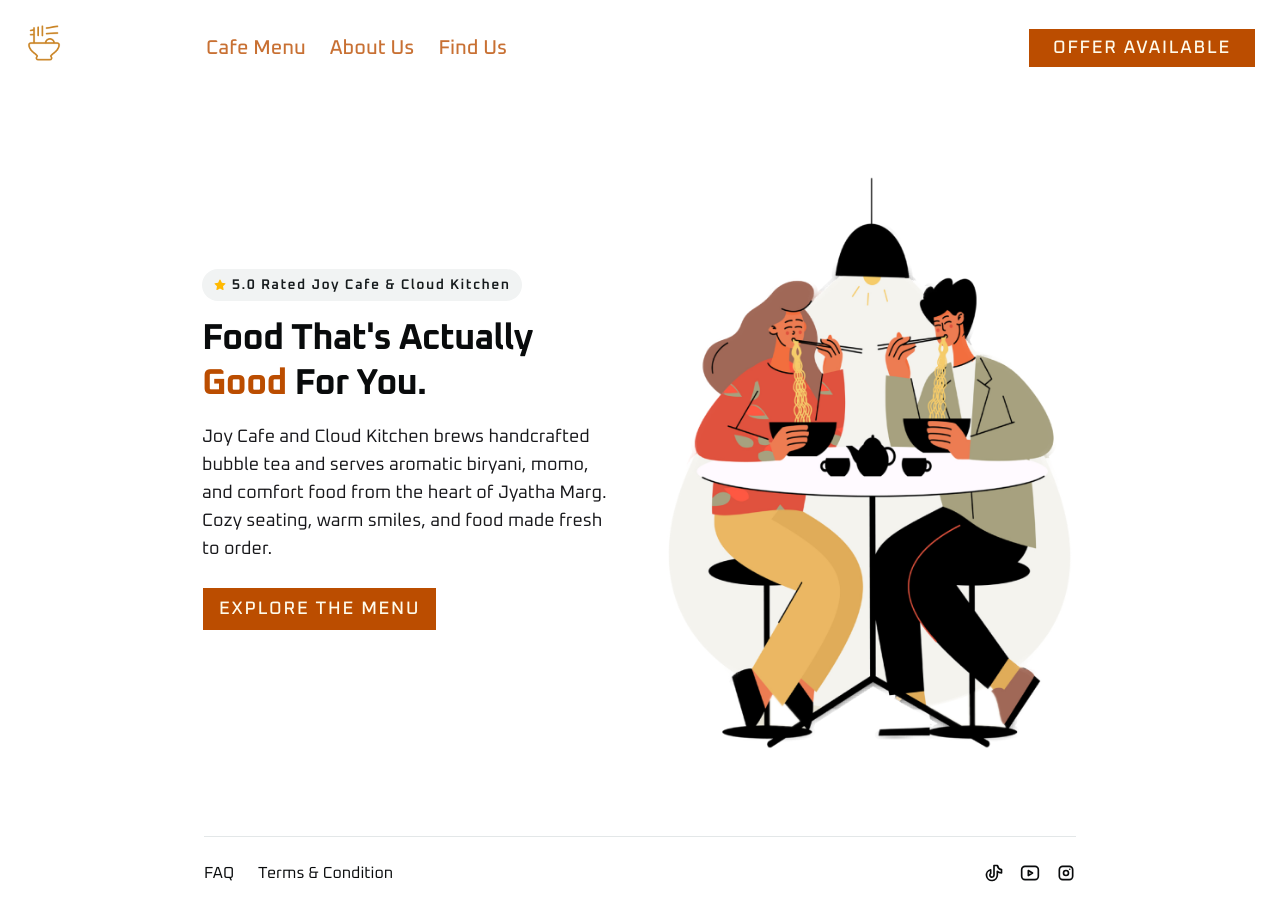
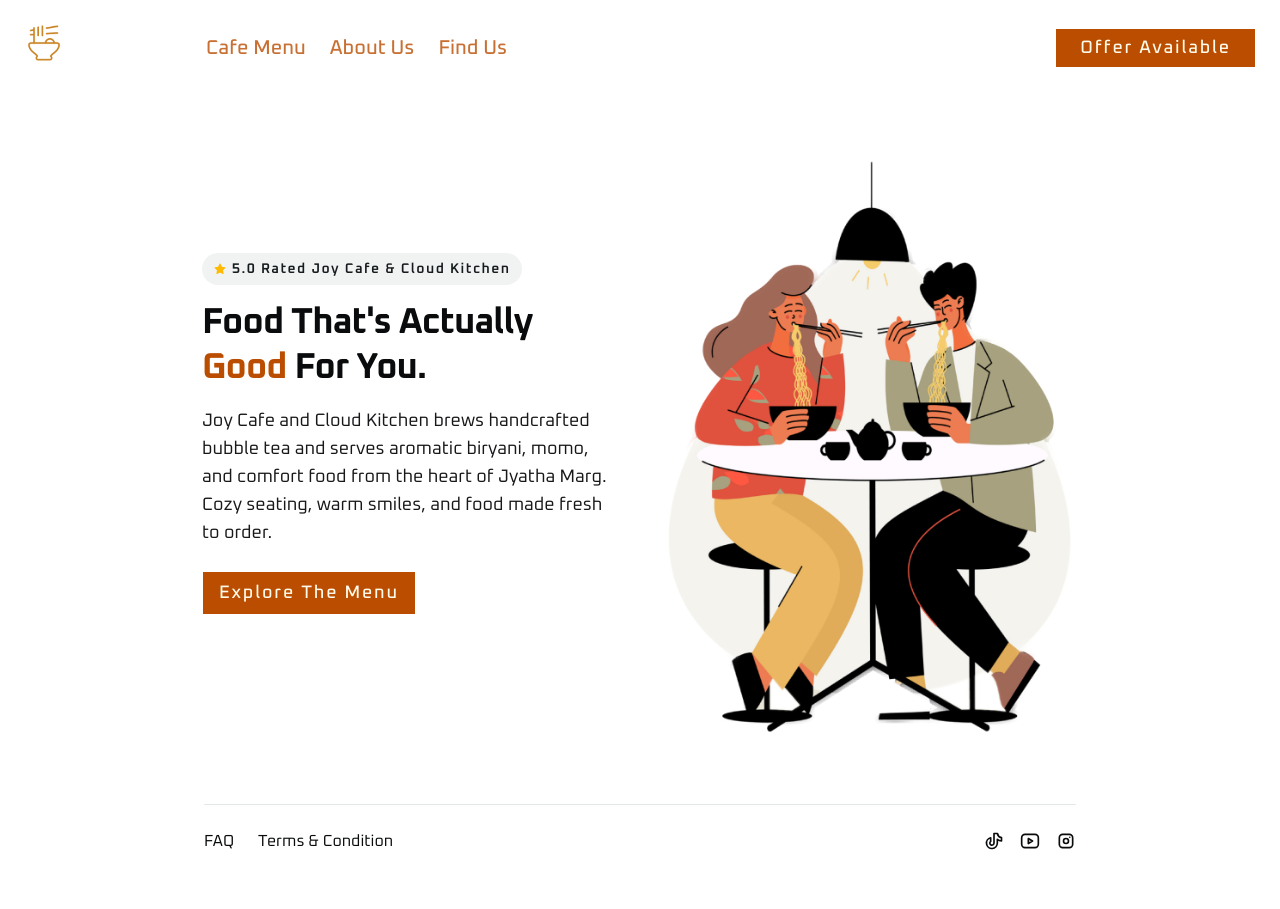
Before and after one commit to pradhuman22/oyo-cafe, a Next.js app: page / in a window 1280 px wide. After the commit the page ends 877 px from the top, so only its background shows below. Built offline with nearby package versions, Linux system fonts and the light colour scheme.

Commit message:
Update button styles in HeroSection and Header components to include text capitalization for improved consistency

```diff
--- a/app/_components/hero-section.tsx
+++ b/app/_components/hero-section.tsx
@@ -8,7 +8,7 @@ import { IconStarFilled } from "@tabler/icons-react";
 
 const HeroSection = () => {
   return (
-    <section className="relative grid items-center gap-10 overflow-hidden py-20 md:grid-cols-2">
+    <section className="relative grid items-center gap-10 overflow-hidden py-16 md:grid-cols-2">
       {/* content section */}
       <div className="flex flex-col items-center text-center md:items-start md:text-left">
         <Badge className="bg-accent text-accent-foreground mb-4 flex items-center gap-1.5 rounded-full px-3 py-1.5 text-sm capitalize">
@@ -26,7 +26,7 @@ const HeroSection = () => {
         </p>
 
         <div className="mb-8 grid gap-4 md:flex md:items-center">
-          <Button className="h-11 px-4 text-lg font-medium">
+          <Button className="h-11 px-4 text-lg font-medium capitalize">
             <Link href={"/cafe-menu"}>Explore the Menu</Link>
           </Button>
         </div>
--- a/components/shared/header.tsx
+++ b/components/shared/header.tsx
@@ -59,7 +59,7 @@ const Header = () => {
             </ul>
           </div>
           <div>
-            <Button className={"text-lg font-medium"}>
+            <Button className={"text-lg font-medium capitalize"}>
               <Link href={"#offer"}>Offer Available</Link>
             </Button>
           </div>
```
